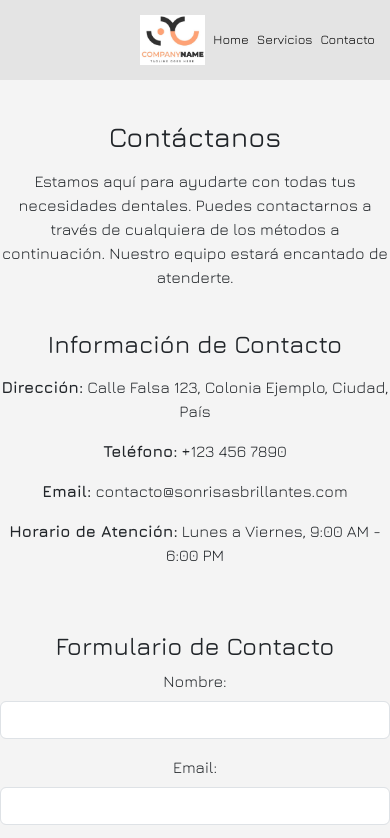
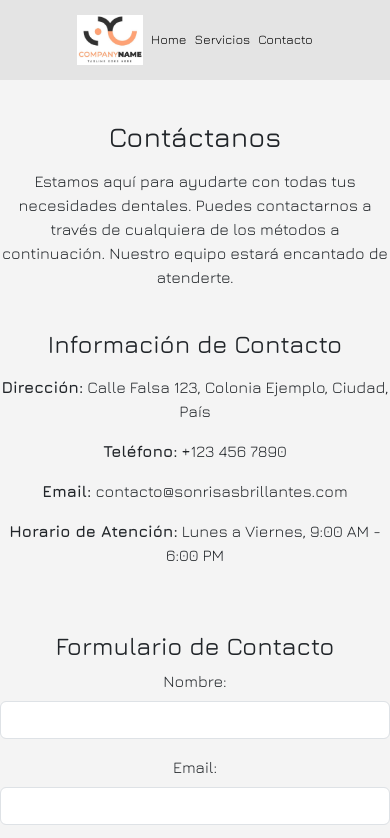
Before and after one commit to cheverecachaimachochidoche/sitio, a website: page html/contacto.html in a window 390 px wide. Shown: the top 838 px of the page. Drawn offline with nearby package versions, Linux system fonts and the light colour scheme.

Commit message:
Menu MQ Corregido

```diff
--- a/scss/reset/_mq.scss
+++ b/scss/reset/_mq.scss
@@ -2,7 +2,7 @@
   .container-fluid {
       flex-direction: row; /* Mantén los elementos en fila */
       align-items: center; /* Centra verticalmente los elementos */
-      justify-content: flex-end; /* Alinea los elementos a la izquierda */
+      justify-content:center;
   }
 
   .navba-logo {
```
Also changed, not shown: css/main.css.
